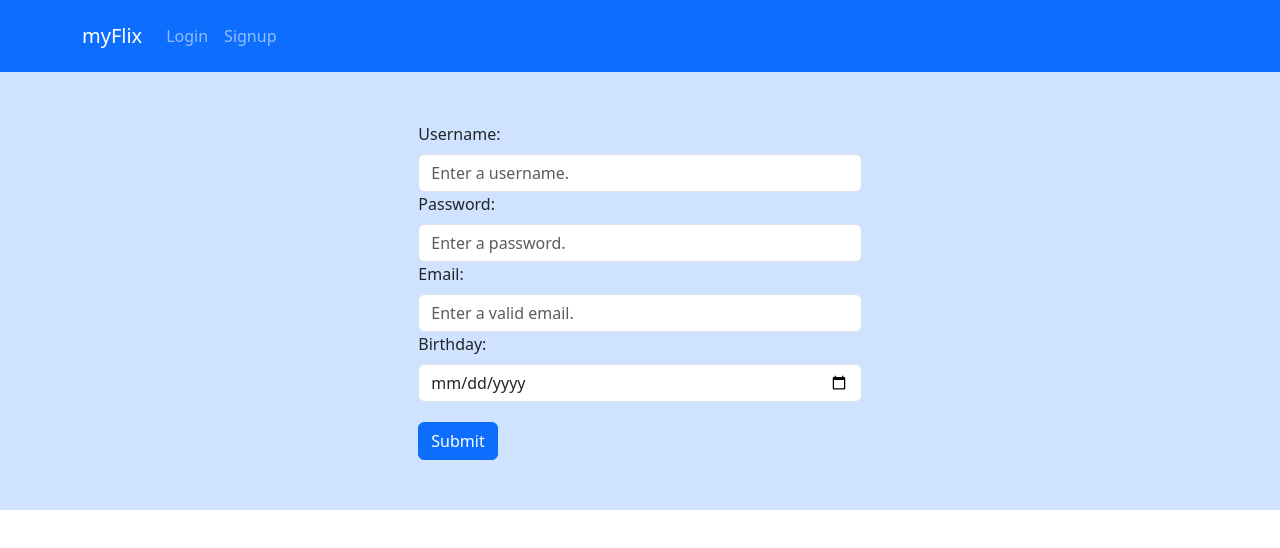
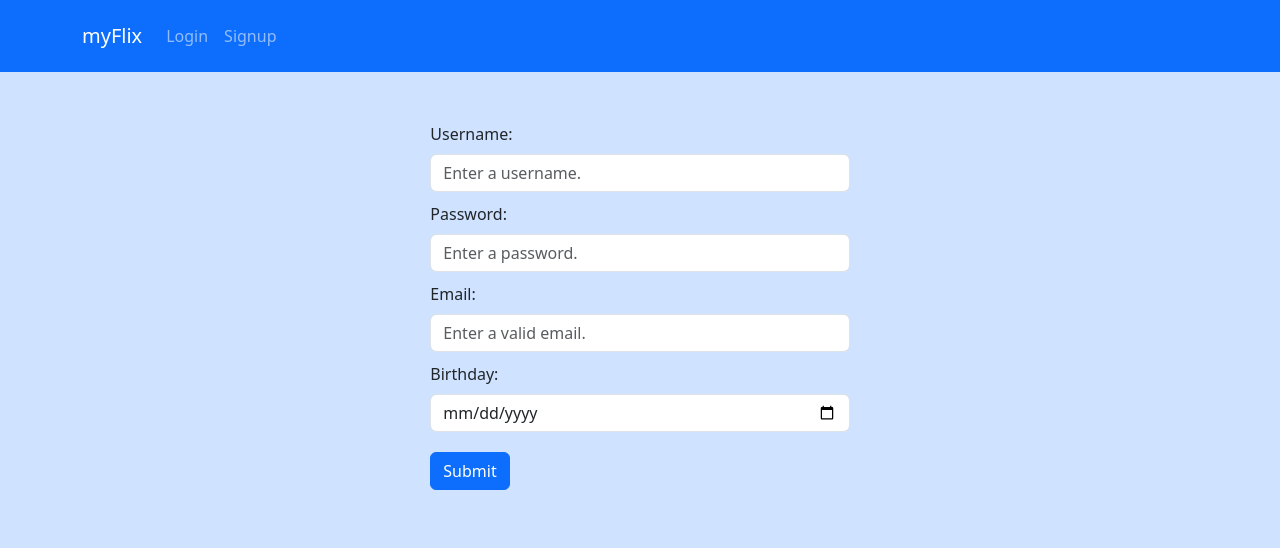
Before and after one commit to nxlim-00/myFlix-client, a React (Vite) app: page /signup in a window 1280 px wide. Shown: the top 548 px of the page. Built offline with nearby package versions, Linux system fonts and the light colour scheme.

Commit message:
Added padding

```diff
--- a/src/components/signup-view/signup-view.jsx
+++ b/src/components/signup-view/signup-view.jsx
@@ -1,6 +1,5 @@
 import { useState } from 'react';
-import Button from 'react-bootstrap/Button';
-import Form from 'react-bootstrap/Form';
+import { Button, Form, Container } from 'react-bootstrap';
 import { useNavigate } from 'react-router-dom';
 
 export const SignupView = () => {
@@ -37,6 +36,7 @@ export const SignupView = () => {
   };
 
   return (
+    <Container style={{ height: '100vh' }}>
       <Form onSubmit={handleSubmit}>
         <Form.Group controlId="SignUsername">
           <Form.Label>Username:</Form.Label>
@@ -51,7 +51,7 @@ export const SignupView = () => {
         </Form.Group>
 
         <Form.Group controlId="SignPassword">
-        <Form.Label>Password:</Form.Label>
+          <Form.Label style={{ paddingTop: '10px' }}>Password:</Form.Label>
           <Form.Control
             type="password"
             value={password}
@@ -61,7 +61,7 @@ export const SignupView = () => {
           />
         </Form.Group>
         <Form.Group controlId="SignMail">
-        <Form.Label>Email:</Form.Label>
+          <Form.Label style={{ paddingTop: '10px' }}>Email:</Form.Label>
           <Form.Control
             type="email"
             value={email}
@@ -72,7 +72,7 @@ export const SignupView = () => {
         </Form.Group>
 
         <Form.Group controlId="SignBirthday">
-        <Form.Label>Birthday:</Form.Label>
+          <Form.Label style={{ paddingTop: '10px' }}>Birthday:</Form.Label>
           <Form.Control
             type="date"
             value={birthday}
@@ -85,5 +85,6 @@ export const SignupView = () => {
           Submit
         </Button>
       </Form>
+    </Container>
   );
 };
```
Lines whose indentation alone changed are shown as unchanged.
